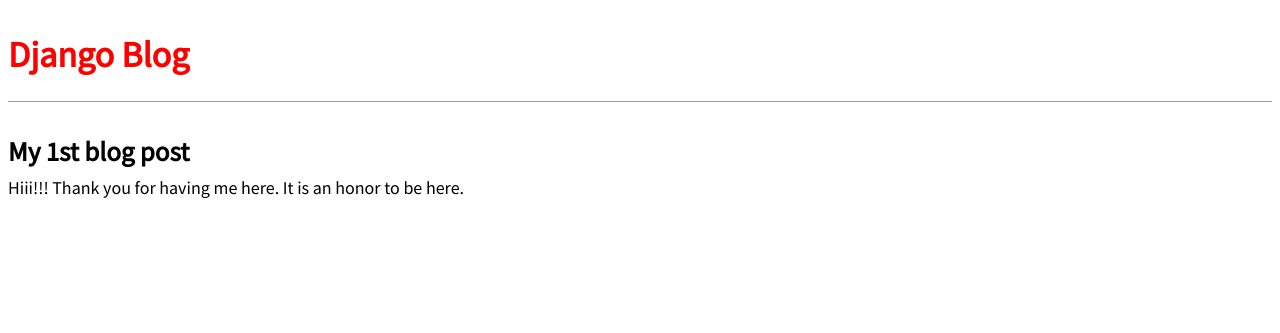
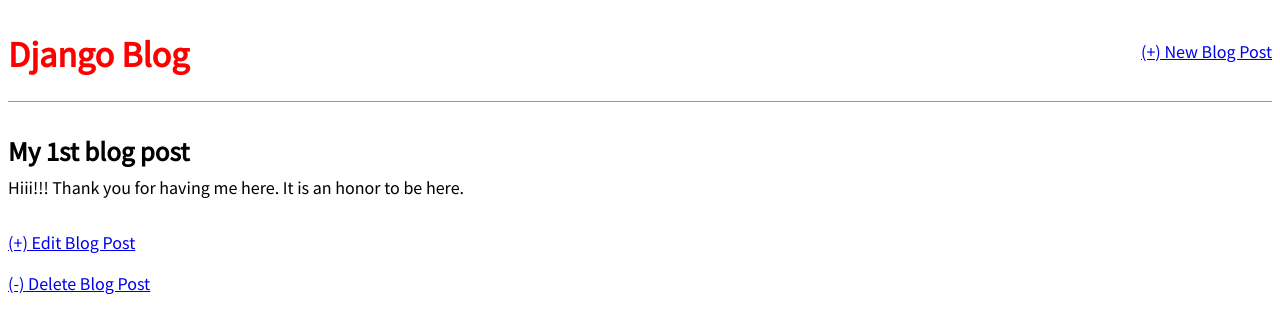
Before and after one commit to SauravJalui/blog-app, a Django app: page /post/1 in a window 1280 px wide. Shown: the top 333 px of the page. Run offline with Django 3.2, Linux system fonts and the light colour scheme; data comes from the database, SQL or seed files in the repository; both versions use the stored data as it was after the commit.

Commit message:
added forms for CRUD functionality through the app

```diff
--- a/blog/models.py
+++ b/blog/models.py
@@ -1,4 +1,5 @@
 from django.db import models
+from django.urls import reverse
 
 class Post(models.Model):
     '''This contains the post details required to be filled while creating the post using the admin panel'''
@@ -11,3 +12,6 @@ class Post(models.Model):
 
     def __str__(self):
         return self.title
+
+    def get_absolute_url(self):
+        return reverse('post_detail', args=[str(self.id)])
--- a/blog/templates/base.html
+++ b/blog/templates/base.html
@@ -11,7 +11,12 @@
 </head>
 <body>
     <header>
-        <h1><a href="{% url 'home' %}">Django Blog</a></h1>
+        <div class="nav-left">
+            <h1><a href="{% url 'home' %}">Django Blog</a></h1>
+        </div>
+        <div class="nav-right">
+            <a href="{% url 'post_new' %}">(+) New Blog Post</a>
+        </div>
     </header>
     <div>
         {% block content %}
--- a/blog/templates/post_detail.html
+++ b/blog/templates/post_detail.html
@@ -5,4 +5,10 @@
         <h2>{{  post.title  }}</h2>
         <p>{{  post.body  }}</p>
     </div>
+    <p>
+        <a href="{% url 'post_edit' post.pk %}">(+) Edit Blog Post</a>
+    </p>
+    <p>
+        <a href="{% url 'post_delete' post.pk %}">(-) Delete Blog Post</a>
+    </p>
 {% endblock content %}
--- a/blog/urls.py
+++ b/blog/urls.py
@@ -1,7 +1,13 @@
 from django.urls import path
-from . views import BlogListView, BlogDetailView
+from . views import (
+    BlogListView, BlogDetailView, BlogCreateView, BlogUpdateView,
+    BlogDeleteView,
+)
 
 urlpatterns = [
     path('', BlogListView.as_view(), name='home'),
     path('post/<int:pk>', BlogDetailView.as_view(), name='post_detail'),
+    path('post/new', BlogCreateView.as_view(), name='post_new'),
+    path('post/<int:pk>/edit', BlogUpdateView.as_view(), name='post_edit'),
+    path('post/<int:pk>/delete', BlogDeleteView.as_view(), name='post_delete'),
 ]
--- a/blog/views.py
+++ b/blog/views.py
@@ -1,5 +1,10 @@
-from django.views.generic import ListView, DetailView
+from django.views.generic import (
+    ListView, DetailView,
+    CreateView, UpdateView,
+    DeleteView,
+)
 from .models import Post
+from django.urls import reverse_lazy
 
 class BlogListView(ListView):
     '''This view lists all the blog posts available'''
@@ -10,3 +15,20 @@ class BlogDetailView(DetailView):
     '''This view lists all the details in each individual posts'''
     model = Post
     template_name = 'post_detail.html'
+
+class BlogCreateView(CreateView):
+    '''This view creates a new post through the app'''
+    model = Post
+    template_name = 'post_new.html'
+    fields = ['title', 'author', 'body']
+
+class BlogUpdateView(UpdateView):
+    '''This view updates an existing post through the app'''
+    model = Post
+    template_name = 'post_edit.html'
+    fields = ['title', 'body']
+
+class BlogDeleteView(DeleteView):
+    model = Post
+    template_name = 'post_delete.html'
+    success_url = reverse_lazy('home')
```
Also changed, not shown: blog/templates/post_delete.html (added, +12 -0 lines), blog/templates/post_edit.html (added, +10 -0 lines), blog/templates/post_new.html (added, +10 -0 lines), blog/tests.py (+31 -8 lines), db.sqlite3.
